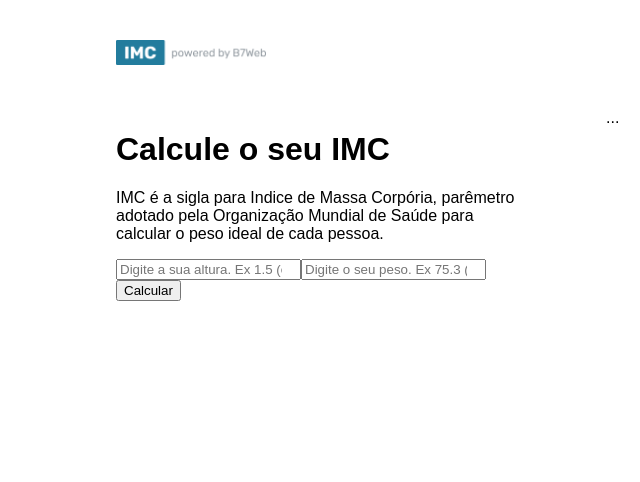
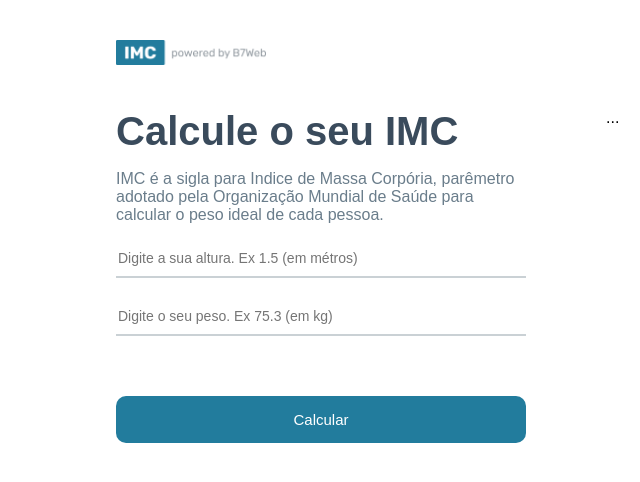
Before and after one commit to joaoAugustoParaty/imc, a React (Create React App) app: page / in a window 1280 px wide. Shown: the top 482 px of the page, without its empty margins (74-714 px from the left). Built offline with nearby package versions, Linux system fonts and the light colour scheme.

Commit message:
Criando o leftside 2

```diff
--- a/src/App.module.css
+++ b/src/App.module.css
@@ -19,6 +19,48 @@
     margin-right: 40px;
 
 }
+
+.container .leftSide h1{
+margin: 0;
+font-size: 40px;
+color: #3A4B5C;
+}
+
+.container .leftSide p{
+font-size: 16px;
+marign-bottom: 40px;
+color: #6A7D8B;
+}
+
+.container .leftSide input{
+width: 100%;
+border: 0;
+border-bottom: 2px solid rgba(150, 163, 171, .5);
+padding: 10px 2px;
+margin-bottom: 20px;
+font-size: 14px;
+outline: 0;
+}
+
+.container .leftSide button{
+background-color: #227C9D;
+color: #FFF;
+font-size: 15px;
+border: 0;
+border-radius: 10px;
+padding: 15px 0;
+width: 100%;
+cursor: pointer;
+margin-top: 40px;
+transition: all ease .3s;
+}
+
+.container .leftSide button:hover{
+    opacity: .9;
+}
+
+
+
 .container .rightSide{
     flex: 1;
     margin-left: 40px;
```
